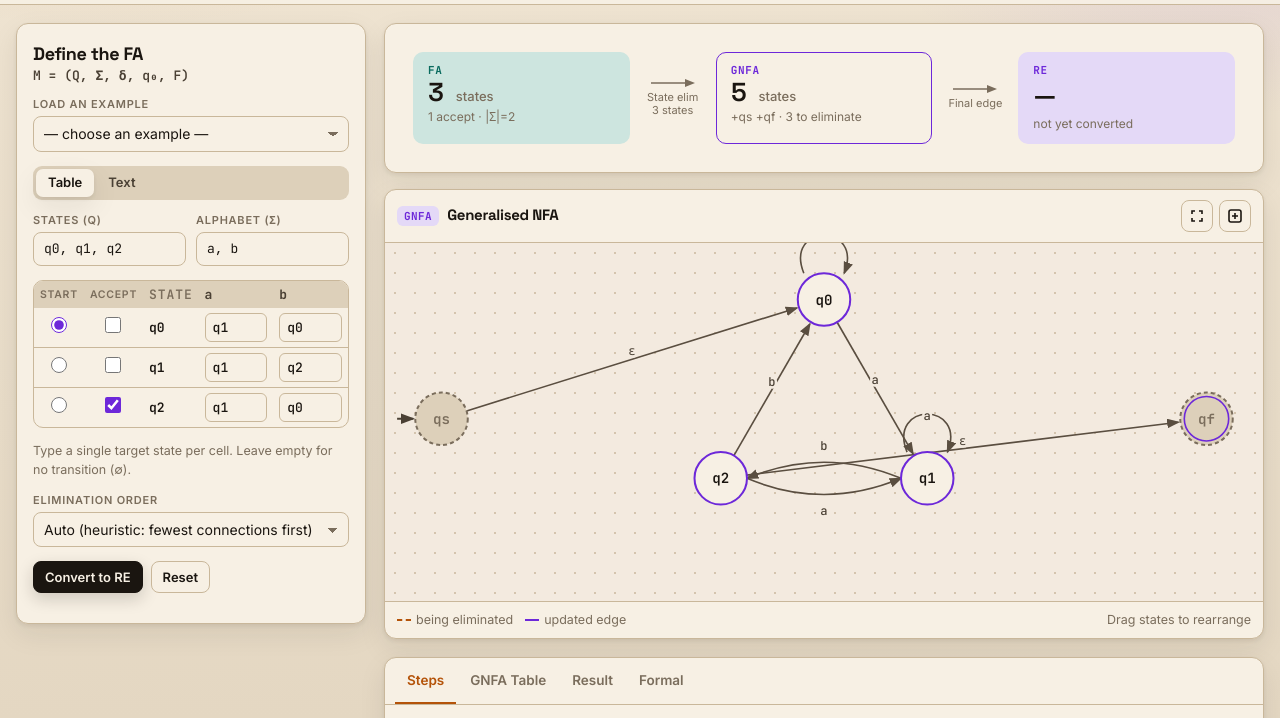
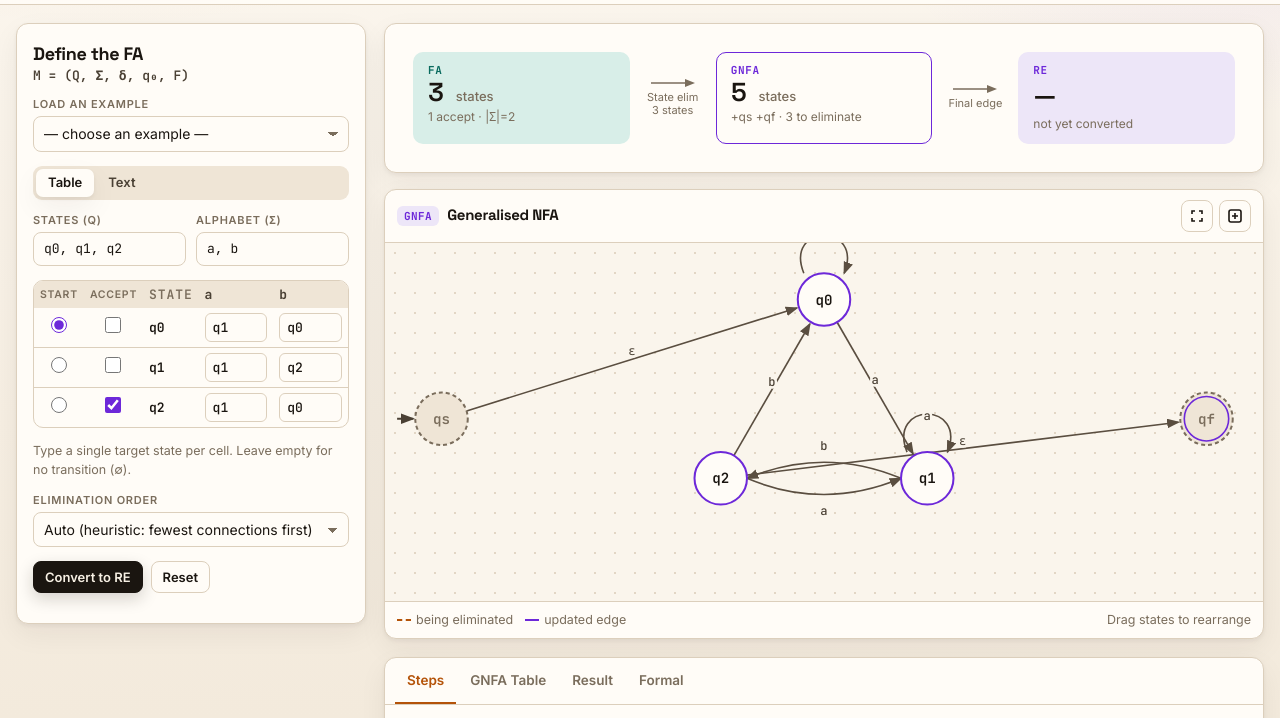
Before and after one commit to codecrafter071727/Fa-re-studio, a plain HTML site: page docs/index.html in a window 1280 px wide. Shown: the part 73-791 px from the top of the page. Drawn offline with Linux system fonts and the light colour scheme.

Commit message:
Lighten the cream palette slightly.
Keep the stronger text accents, but soften backgrounds and surfaces so the UI feels brighter.

Co-authored-by: Cursor <cursoragent@cursor.com>

```diff
--- a/docs/index.html
+++ b/docs/index.html
@@ -13,15 +13,15 @@
 <style>
 /* Layout: definition panel left; center GNFA canvas; right tabbed analysis panel */
 :root{
-  --bg:#E8DCC8; --surface:#F7F0E4; --surface-2:#DDD0BA; --line:#C9B79A; --line-2:#A89478;
+  --bg:#F6EEE2; --surface:#FFFCF7; --surface-2:#EFE5D6; --line:#DCCFBC; --line-2:#C2B19A;
   --ink:#1A1510; --ink-2:#4A4034; --ink-3:#7A6D5C;
-  --canvas:#F3EADF; --dot:#D4C4AE; --edge:#5A4E40;
-  --fa:#0A6B5F; --fa-soft:#CDE5DF;
-  --re:#6D28D9; --re-soft:#E4D9F7;
-  --hot:#B45309; --hot-soft:#F0D7B4;
-  --ok:#166534; --ok-soft:#D4ECDC; --bad:#B91C1C; --bad-soft:#F6D9D6; --warn:#92400E; --warn-soft:#F0E0C0;
+  --canvas:#FAF5EC; --dot:#E2D6C5; --edge:#5A4E40;
+  --fa:#0A6B5F; --fa-soft:#D8EEE8;
+  --re:#6D28D9; --re-soft:#EDE6F8;
+  --hot:#B45309; --hot-soft:#F6E4C8;
+  --ok:#166534; --ok-soft:#DCF2E3; --bad:#B91C1C; --bad-soft:#FBE3E0; --warn:#92400E; --warn-soft:#F7E9C8;
   --focus:#6D28D9;
-  --shadow:0 2px 4px rgba(26,21,16,.07), 0 10px 28px rgba(26,21,16,.08);
+  --shadow:0 2px 4px rgba(26,21,16,.05), 0 10px 28px rgba(26,21,16,.06);
   --font-display:"Space Grotesk", ui-sans-serif, system-ui, sans-serif;
   --font-body:"Inter", ui-sans-serif, system-ui, -apple-system, "Segoe UI", Roboto, sans-serif;
   --font-mono:"JetBrains Mono", ui-monospace, "SF Mono", Menlo, Consolas, monospace;
@@ -55,9 +55,9 @@ html{-webkit-text-size-adjust:100%}
 body{
   margin:0;color:var(--ink);font:400 14px/1.5 var(--font-body);
   background:
-    radial-gradient(900px 420px at 8% -12%, rgba(180,83,9,.14), transparent 55%),
-    radial-gradient(700px 380px at 96% 0%, rgba(109,40,217,.10), transparent 50%),
-    linear-gradient(180deg, #EFE4D2 0%, var(--bg) 45%, #E0D2BC 100%);
+    radial-gradient(900px 420px at 8% -12%, rgba(180,83,9,.08), transparent 55%),
+    radial-gradient(700px 380px at 96% 0%, rgba(109,40,217,.06), transparent 50%),
+    linear-gradient(180deg, #FBF6EE 0%, var(--bg) 45%, #F0E6D6 100%);
   min-height:100vh;
 }
 h1,h2,h3,h4{font-family:var(--font-display);text-wrap:balance;margin:0;letter-spacing:-.02em;font-weight:700;color:var(--ink)}
```
Also changed, not shown: src/app.html (+10 -10 lines).
